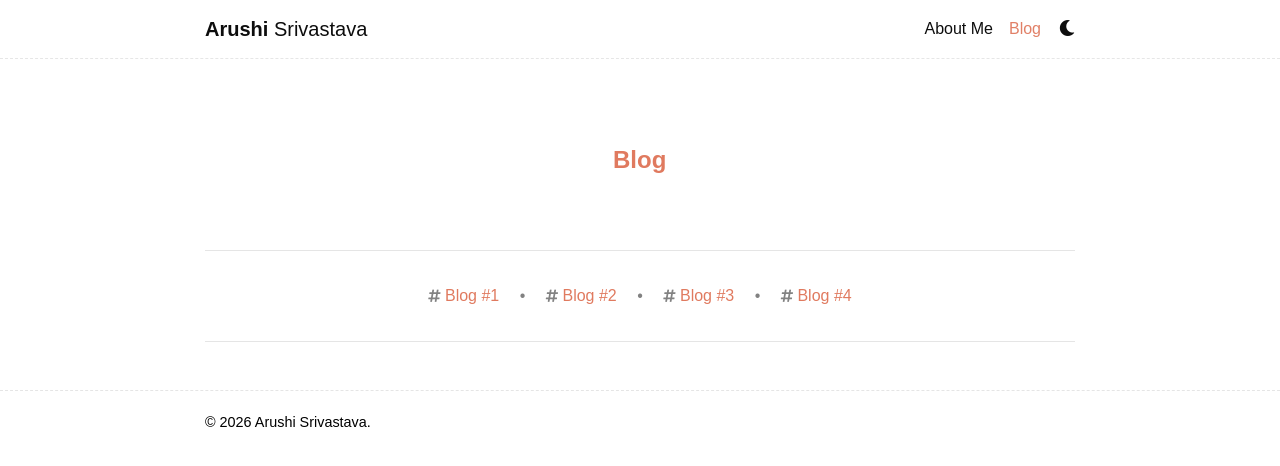
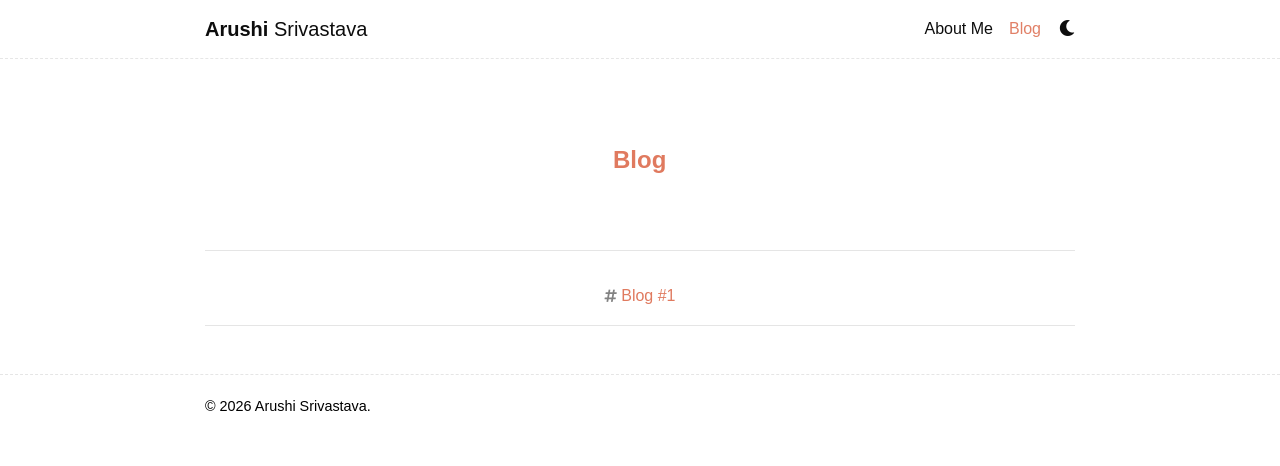
Before and after one commit to arushi022/arushi022.github.io, a Jekyll site: the page built from blog/index.html, in a window 1280 px wide. Shown: the top 466 px of the page. Built offline with Jekyll 4.4.1, drawn with Linux system fonts in a browser that asks for light colours; nearby versions of some CDN libraries; some web fonts are replaced; library files that are not in the unit come from our copies; the list of posts is cut into pages by our own code; comment, search, counter and statistics services are not loaded; a style sheet for code colours, icons or effects is not loaded.

Commit message:
Add blog page

```diff
--- a/_config.yml
+++ b/_config.yml
@@ -99,7 +99,7 @@ permalink: /about_me/
 blog_name: Blog # blog_name will be displayed in your blog page
 blog_nav_title: blog # your blog must have a title for it to be displayed in the nav bar
 blog_description:
-permalink: /blog/:year/:title/
+permalink: /blog/:title/
 
 # Pagination
 pagination:
@@ -218,11 +218,9 @@ jekyll-archives:
     tag: archive-tag
     category: archive-category
   permalinks:
-    # year: "/blog/:year/"
-    tag: "/blog/tag/:name/"
-    category: "/blog/category/:name/"
+    tag: "/blog/:name/"
 
-display_tags: ["Blog #1", "Blog #2", "Blog #3", "Blog #4"] # this tags will be dispalyed on the front page of your blog
+display_tags: ["Blog #1",] # this tags will be dispalyed on the front page of your blog
 
 # -----------------------------------------------------------------------------
 # Jekyll Scholar
--- a/blog/index.html
+++ b/blog/index.html
@@ -28,7 +28,7 @@ pagination:
         <ul class="p-0 m-0">
           {% for tag in site.display_tags %}
             <li>
-              <i class="fas fa-hashtag fa-sm"></i> <a href="{{ tag | prepend: '/blog/tag/' | relative_url }}">{{ tag }}</a>
+              <i class="fas fa-hashtag fa-sm"></i> <a href="{{ tag | slugify | prepend: '/blog/' | append: '/' | relative_url }}">{{ tag }}</a>
             </li>
             {% unless forloop.last %}
               <p>&bull;</p>
@@ -79,22 +79,6 @@ pagination:
           <p class="post-tags">
             <a href="{{ year | prepend: '/blog/' | prepend: site.baseurl}}">
               <i class="fas fa-calendar fa-sm"></i> {{ year }} </a>
-
-              {% if tags != "" %}
-              &nbsp; &middot; &nbsp;
-                {% for tag in post.tags %}
-                <a href="{{ tag | prepend: '/blog/tag/' | prepend: site.baseurl}}">
-                  <i class="fas fa-hashtag fa-sm"></i> {{ tag }}</a> &nbsp;
-                  {% endfor %}
-              {% endif %}
-
-              {% if categories != "" %}
-              &nbsp; &middot; &nbsp;
-                {% for category in post.categories %}
-                <a href="{{ category | prepend: '/blog/category/' | prepend: site.baseurl}}">
-                  <i class="fas fa-tag fa-sm"></i> {{ category }}</a> &nbsp;
-                  {% endfor %}
-              {% endif %}
         </p>
         </li>
 
```
Also changed, not shown: _layouts/post.html (+0 -16 lines), blog/blog-1/index.html (added, +19 -0 lines).
